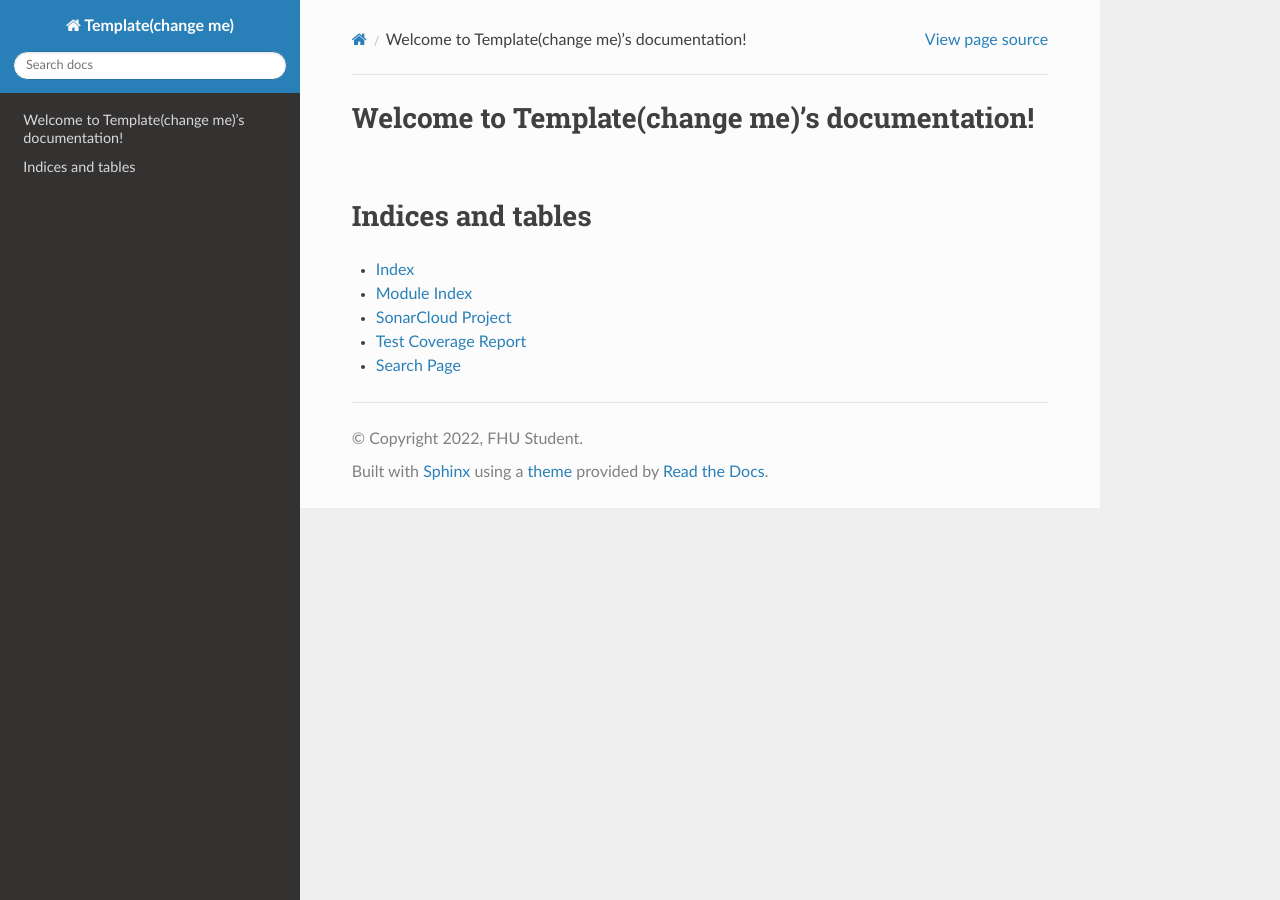
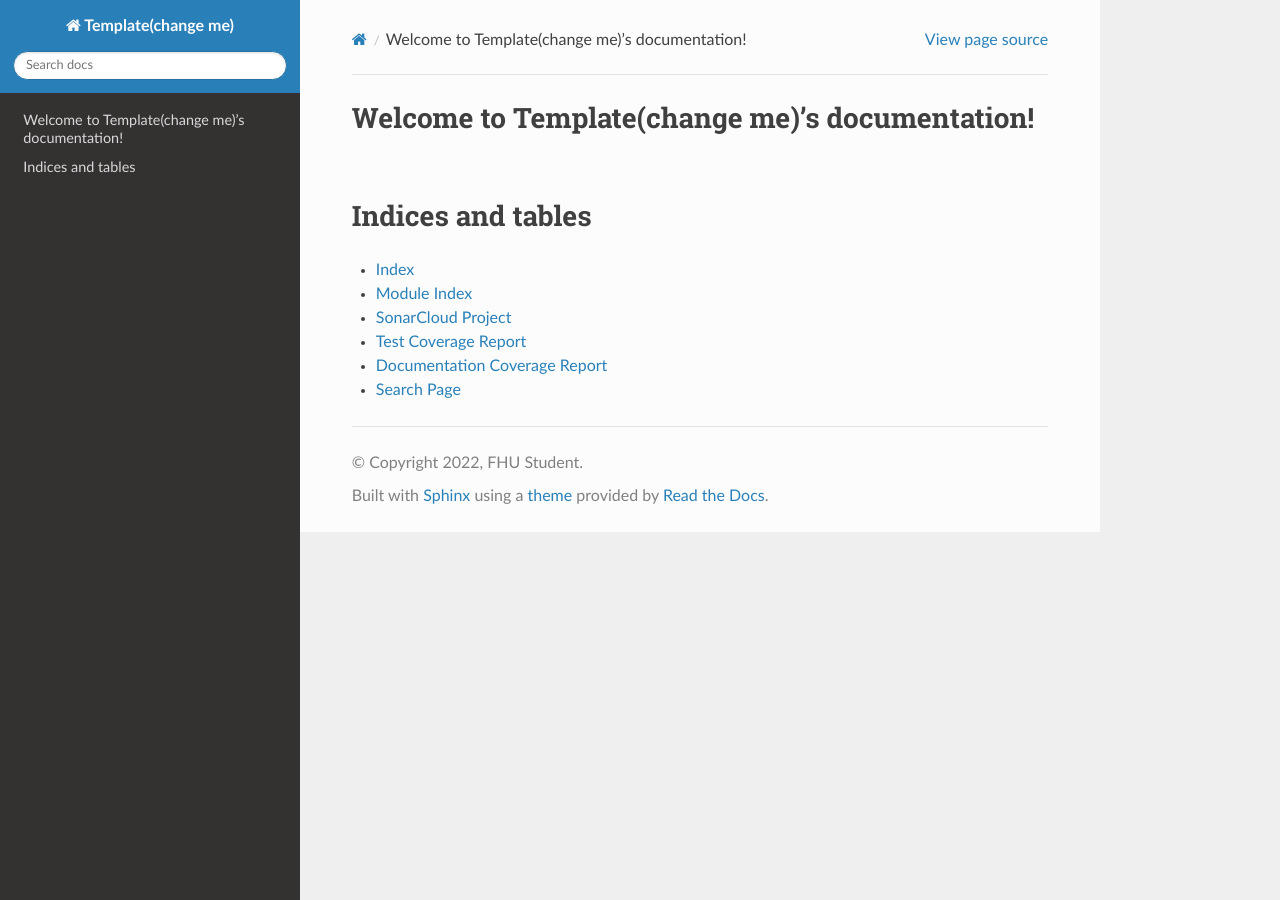
Before and after one commit to FHU/python-project-template-dev, a Sphinx documentation site: the page built from docs/index.rst, in a window 1280 px wide. Built offline with Sphinx 7.4.7 and the Read the Docs theme 2.0.0, drawn with Linux system fonts in a browser that asks for light colours.

Commit message:
add documentation coverage report to docs

```diff
--- a/docs/conf.py
+++ b/docs/conf.py
@@ -52,6 +52,9 @@ exclude_patterns = ["_build", "Thumbs.db", ".DS_Store"]
 #
 html_theme = "sphinx_rtd_theme"
 
+html_theme_options = {
+    "logo_file": "_static/doc_coverage_badge.png"
+}
 # Add any paths that contain custom static files (such as style sheets) here,
 # relative to this directory. They are copied after the builtin static files,
 # so a file named "default.css" will overwrite the builtin "default.css".
--- a/docs/index.rst
+++ b/docs/index.rst
@@ -19,4 +19,5 @@ Indices and tables
 * :ref:`modindex`
 * `SonarCloud Project`_
 * `Test Coverage Report <_static/htmlcov/index.html>`_
+* `Documentation Coverage Report <_static/doc_coverage.txt>`_
 * :ref:`search`
```
Also changed, not shown: 1 other file.
